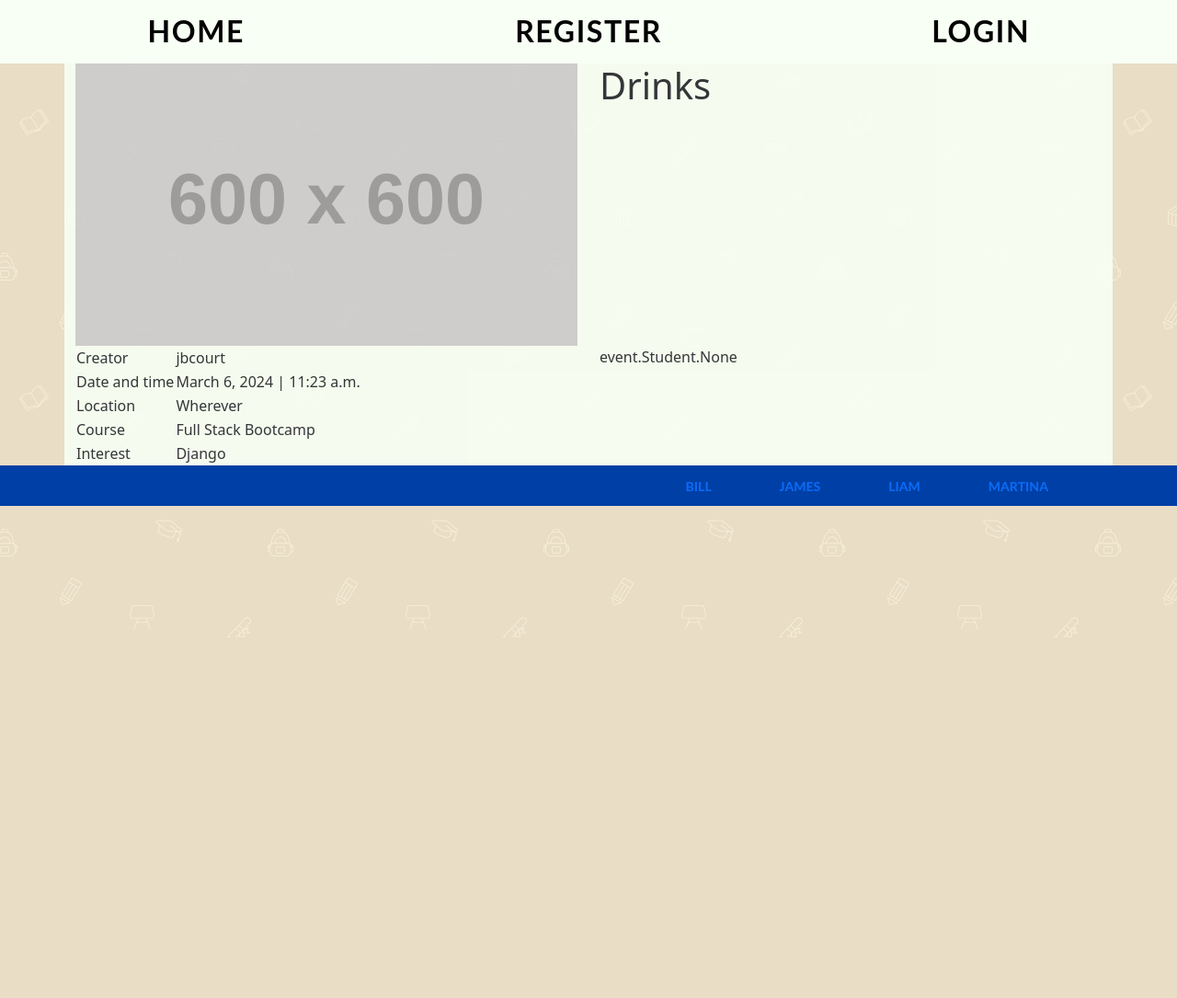
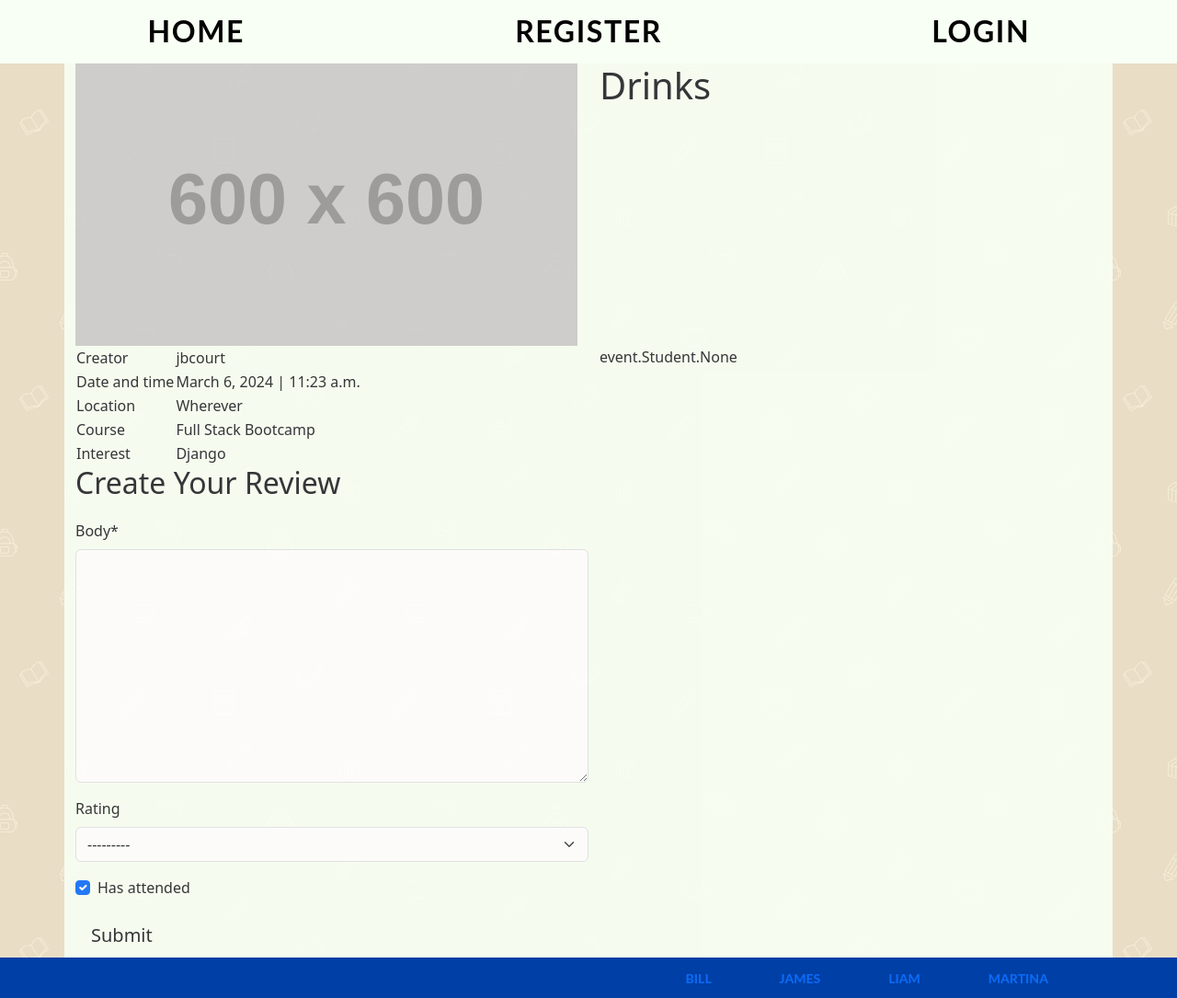
Before and after one commit to bvelizmera/Reinhardt-s-Raiders-Django-Hackathon, a Django app: page /event/1/ in a window 1280 px wide. Shown: the part 107-1192 px from the top of the page at 92% size. Before the commit the page ends 800 px from the top, so only its background shows below. Run offline with Django 4.2, Linux system fonts and the light colour scheme; data comes from the database, SQL or seed files in the repository; grey boxes labelled with a size stand in for pictures from a placeholder-image service; parts of the project's set-up code (start-up, migrations or seed data) failed here and were passed over; some libraries are stand-ins or nearby versions.

Commit message:
changed the review app

```diff
--- a/collegeapp/settings.py
+++ b/collegeapp/settings.py
@@ -28,7 +28,7 @@ TEMPLATES_DIR = os.path.join(BASE_DIR, 'templates')
 SECRET_KEY = os.environ.get("SECRET_KEY")
 
 # SECURITY WARNING: don't run with debug turned on in production!
-DEBUG = False
+DEBUG = True
 
 ALLOWED_HOSTS = ['.gitpod.io','.herokuapp.com']
 CSRF_TRUSTED_ORIGINS = ['https://*.gitpod.io/', "https://*.herokuapp.com/"]
@@ -53,7 +53,7 @@ INSTALLED_APPS = [
     'django_summernote',
     'cloudinary',
     'event',
-    'review'
+
 ]
 SITE_ID = 1
 LOGIN_REDIRECT_URL = '/'
--- a/collegeapp/urls.py
+++ b/collegeapp/urls.py
@@ -16,12 +16,12 @@ Including another URLconf
 """
 from django.contrib import admin
 from django.urls import path, include
-from review.views import my_review
+
 
 urlpatterns = [
     path("accounts/", include("allauth.urls")),
     path('admin/', admin.site.urls),
     path('', include('event.urls')),
     path('summernote/', include('django_summernote.urls')),
-    path('review/', my_review, name='review'),
+
 ]
--- a/event/forms.py
+++ b/event/forms.py
@@ -1,6 +1,6 @@
 from django import forms
 from cloudinary.forms import CloudinaryFileField
-from .models import Event, Student
+from .models import Event, Student, Review
 
 
 class EventForm(forms.ModelForm):
@@ -19,3 +19,11 @@ class StudentForm(forms.ModelForm):
     class Meta:
         model = Student
         fields = ('firstname', 'lastname', 'bio', 'photo')
+
+class ReviewForm(forms.ModelForm):
+    """
+    Form class for users to create their review
+    """
+    class Meta:
+        model = Review
+        fields = ('body', 'rating', 'has_attended')
--- a/event/models.py
+++ b/event/models.py
@@ -3,6 +3,7 @@ from django.contrib.auth.models import User
 from cloudinary.models import CloudinaryField
 from django.db.models.signals import post_save
 from django.dispatch import receiver
+
 
 # Create your models here.
 class Student(models.Model):
@@ -56,3 +57,20 @@ class Event(models.Model):
 
     def number_attending(self):
         return self.attending.count()
+
+STATUS = ((1, "1",), (2, "2",), (3, "3",), (4, "4",), (5, "5",))
+
+# Create your models here.
+
+class Review (models.Model):
+    event = models.ForeignKey(Event,
+        on_delete=models.CASCADE, related_name="reviews")
+    author = models.ForeignKey(User,
+        on_delete=models.CASCADE, related_name="reviewer")
+    body = models.TextField(max_length=1000)
+    has_attended = models.BooleanField(default=True)
+    updated_on = models.DateTimeField(auto_now_add=True)
+    rating=models.IntegerField(choices=STATUS, blank=True)
+
+    def __str__(self):
+        return f"Review {self.body} by {self.author} on {self.updated_on}"
--- a/event/templates/event/event_detail.html
+++ b/event/templates/event/event_detail.html
@@ -1,5 +1,6 @@
 {% extends 'base.html' %}
 {% block content %}
+{% load crispy_forms_tags %}
 
 <div class="row">
     <div class="col-12 col-md-6">
@@ -51,5 +52,17 @@
         {{ event.attending }}<br>
     </div>
 </div>
-
+<!-- Include event_form here -->
+<div class="justify-content-center">
+    <div class="col-6 newEventDiv">
+        <h2>Create Your Review</h2>
+        <form id="reviewForm" method="post"
+                    style="margin-top: 1.3em;">
+        {{ review_form | crispy }}
+        {% csrf_token %}
+        <button id="submitButton" type="submit"
+            class="btn btn-signup btn-lg">Submit</button>
+        </form>
+    </div>
+</div>
 {% endblock content %}
--- a/event/urls.py
+++ b/event/urls.py
@@ -14,4 +14,5 @@ urlpatterns = [
     path('event/<int:pk>', views.EventAttending, name='event_attending'),
     path('signup/', views.redirect_to_signup, name='redirect_to_signup'),
     path('event/<int:pk>/', views.event_detail, name='event_detail'),
+
 ]
--- a/event/views.py
+++ b/event/views.py
@@ -1,8 +1,9 @@
 from django.shortcuts import render, get_object_or_404, reverse
 from django.http import HttpResponse, HttpResponseRedirect
 from django.views import generic
-from .models import Student, Event
-from .forms import EventForm, StudentForm
+from .models import Student, Event, Review
+from .forms import EventForm, StudentForm, ReviewForm
+
 
 # additional function
 def is_viewer_student(request):
@@ -118,9 +119,19 @@ def event_detail(request, pk):
     queryset = Event.objects.all()
 
     event = get_object_or_404(queryset, pk=pk)
+    if request.method == "POST":
+        review_form = ReviewForm(data=request.POST)
+        if review_form.is_valid():
+            review = review_form.save(commit=False)
+            review.event = event
+            review.author = request.user
+            review.save()
 
+
+    review_form = ReviewForm()
     return render(request,
         'event/event_detail.html',
         {'event': event,
+         'review_form':review_form,
         }
     )
--- a/review/apps.py
+++ /dev/null
@@ -1,6 +0,0 @@
-from django.apps import AppConfig
-
-
-class ReviewConfig(AppConfig):
-    default_auto_field = 'django.db.models.BigAutoField'
-    name = 'review'
--- a/review/tests.py
+++ /dev/null
@@ -1,3 +0,0 @@
-from django.test import TestCase
-
-# Create your tests here.
```
Also changed, not shown: event/admin.py (+13 -1 lines), event/templates/event/review.html (added, +22 -0 lines), review/admin.py (deleted, +0 -7 lines), review/models.py (deleted, +0 -21 lines), review/views.py (deleted, +0 -11 lines), event/migrations/0006_merge_0004_alter_event_attending_0005_event_photo.py (added), event/migrations/0007_review.py, review/__init__.py (deleted), review/migrations/__init__.py (deleted).
